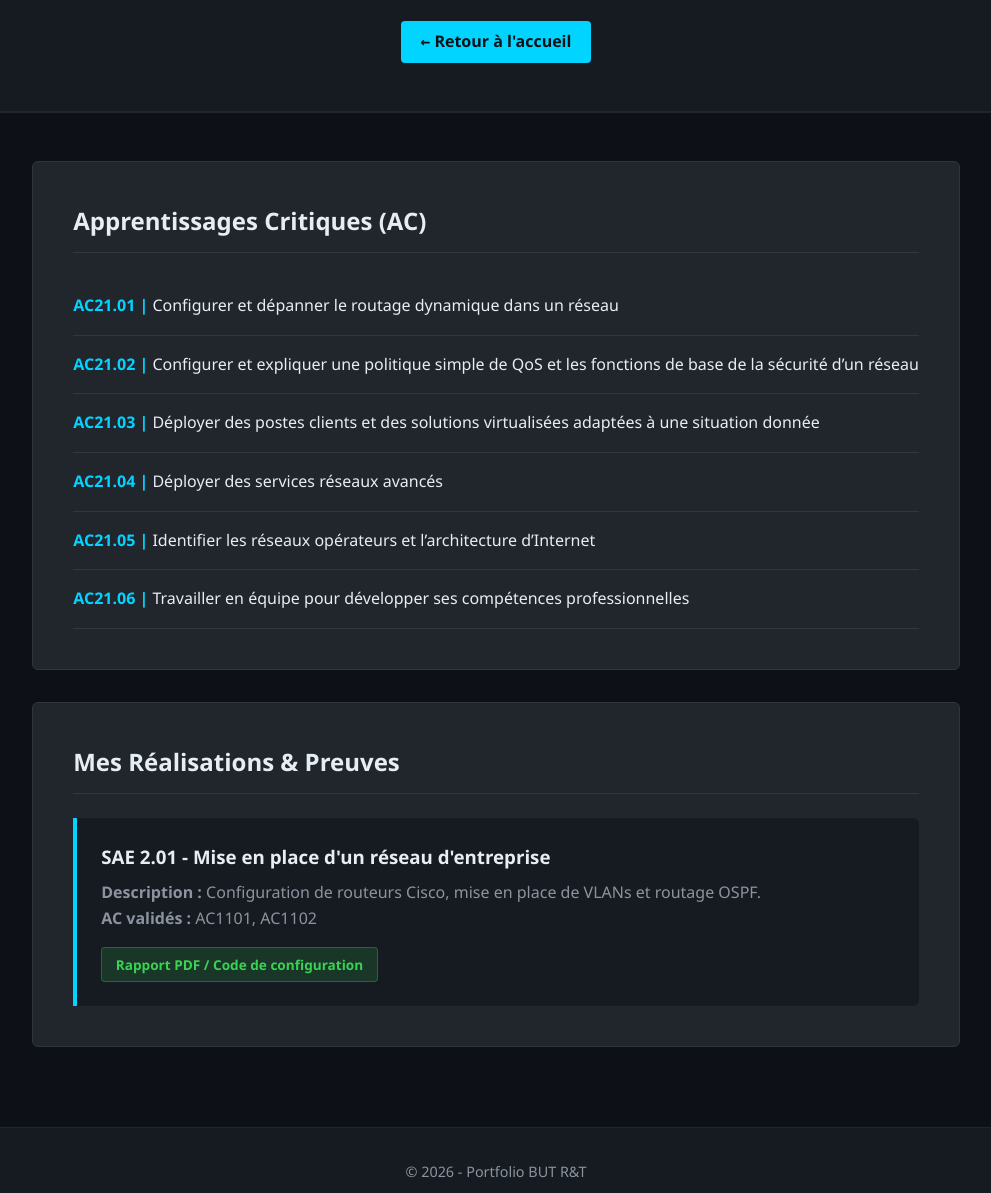
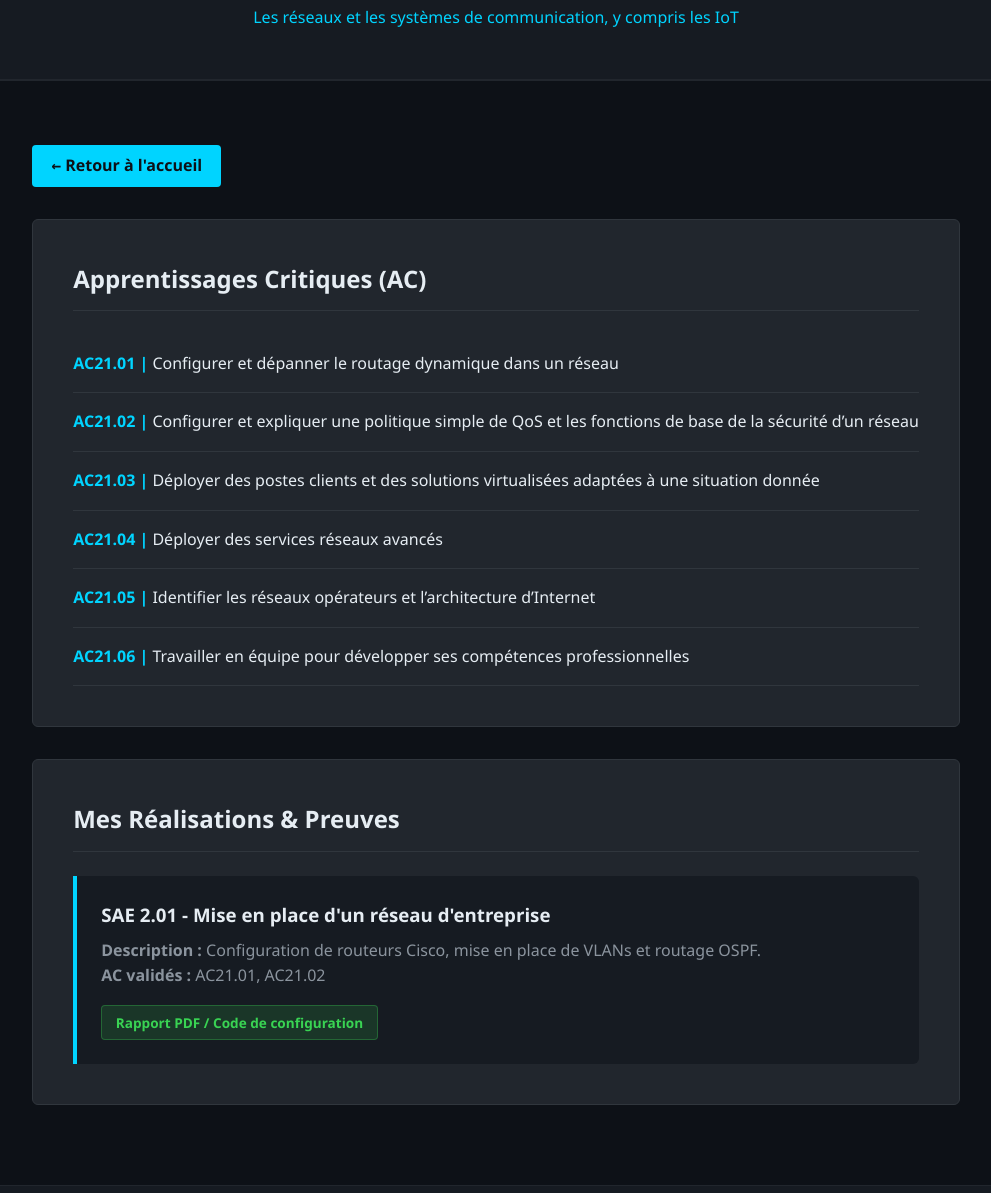
Before and after one commit to Adam-2104/adam_duponchelle.github.io, a plain HTML site: page docs/competence1.html in a window 1280 px wide. Shown: the part 107-1300 px from the top of the page, without its empty margins (144-1135 px from the left). Drawn offline with Linux system fonts and the light colour scheme.

Commit message:
Update competence1.html

```diff
--- a/docs/competence1.html
+++ b/docs/competence1.html
@@ -10,10 +10,15 @@
 
     <header>
         <h1>Compétence 1 : Administrer</h1>
-        <a href="index.html" class="btn-back">← Retour à l'accueil</a>
+        <p>Les réseaux et les systèmes de communication, y compris les IoT</p>
     </header>
 
     <main class="container">
+
+        <div style="margin-bottom: 2rem;">
+            <a href="index.html" class="btn-back">← Retour à l'accueil</a>
+        </div>
+
         <section class="section-portfolio">
             <h2>Apprentissages Critiques (AC)</h2>
             <ul class="liste-ac">
@@ -31,14 +36,14 @@
             <div class="projet-card">
                 <h3>SAE 2.01 - Mise en place d'un réseau d'entreprise</h3>
                 <p><strong>Description :</strong> Configuration de routeurs Cisco, mise en place de VLANs et routage OSPF.</p>
-                <p><strong>AC validés :</strong> AC1101, AC1102</p>
+                <p><strong>AC validés :</strong> AC21.01, AC21.02</p>
                 <span class="badge">Rapport PDF / Code de configuration</span>
             </div>
         </section>
     </main>
 
     <footer>
-        <p>&copy; 2026 - Portfolio BUT R&T</p>
+        <p>&copy; 2026 - Portfolio BUT R&T - Tous droits réservés</p>
     </footer>
 
 </body>
```
